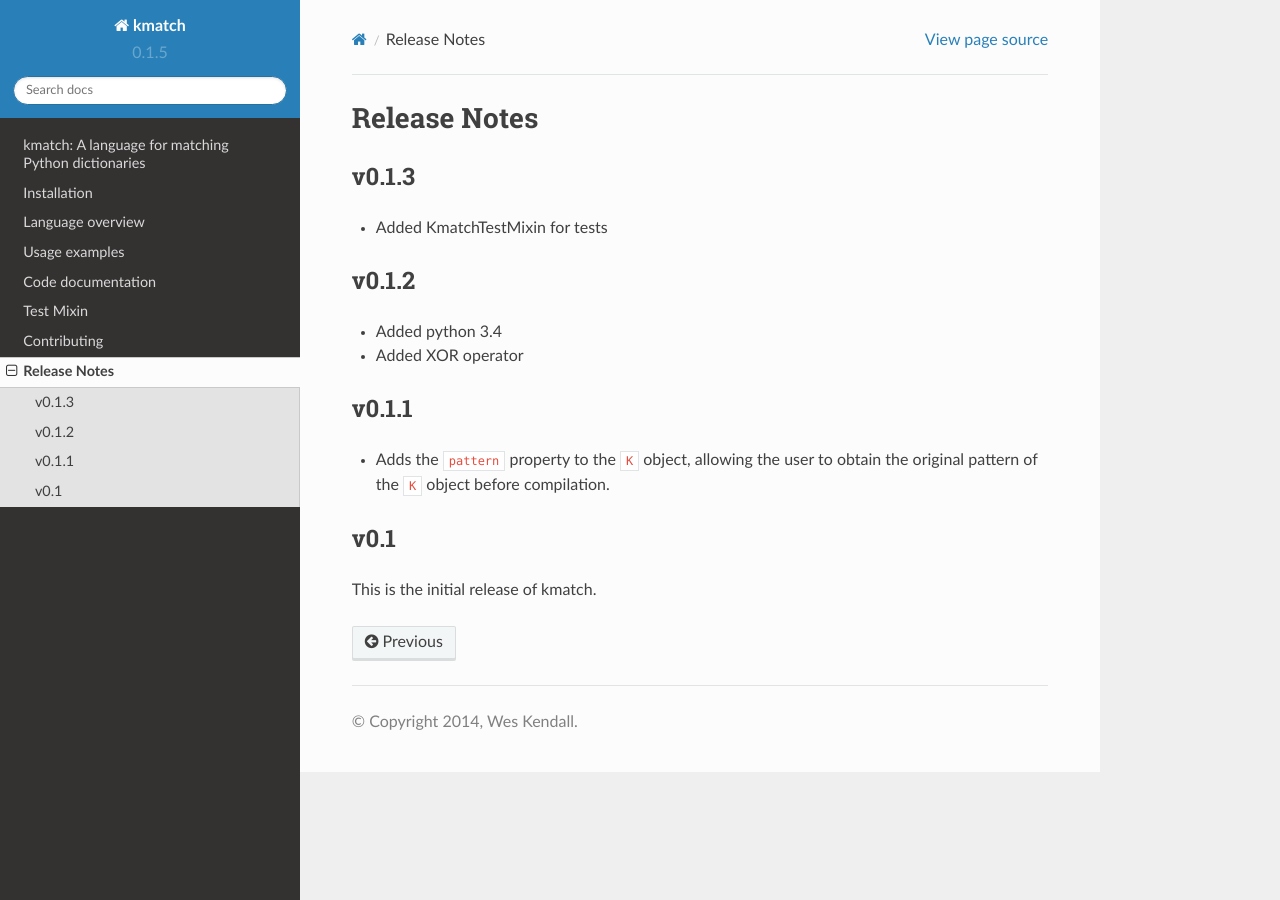
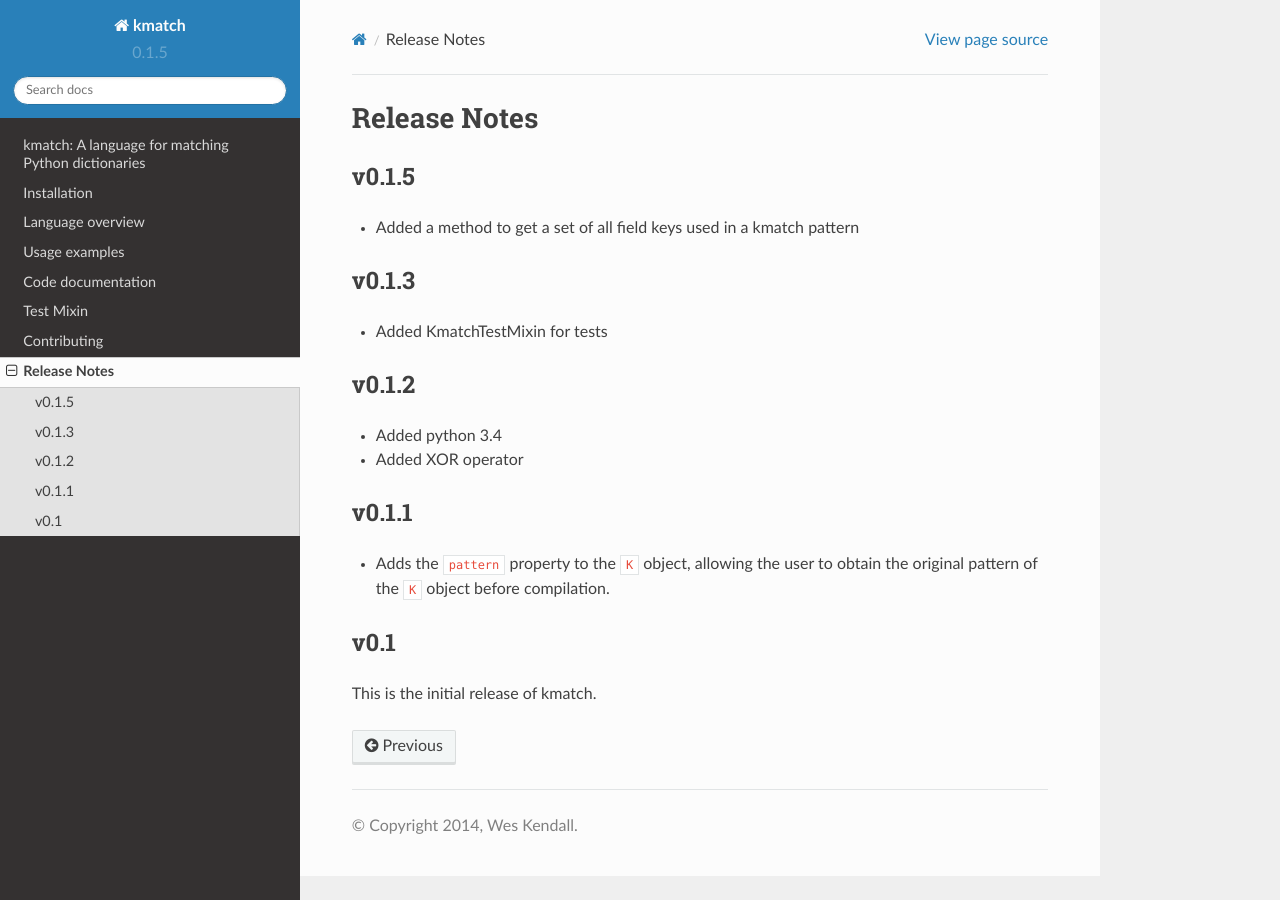
Before and after one commit to ambitioninc/kmatch, a Sphinx documentation site: the page built from docs/release_notes.rst, in a window 1280 px wide. Built offline with Sphinx 7.4.7 and the Read the Docs theme 2.0.0, drawn with Linux system fonts in a browser that asks for light colours.

Commit message:
* release notes

```diff
--- a/docs/release_notes.rst
+++ b/docs/release_notes.rst
@@ -1,5 +1,9 @@
 Release Notes
 =============
+
+v0.1.5
+------
+* Added a method to get a set of all field keys used in a kmatch pattern
 
 v0.1.3
 ------
```
